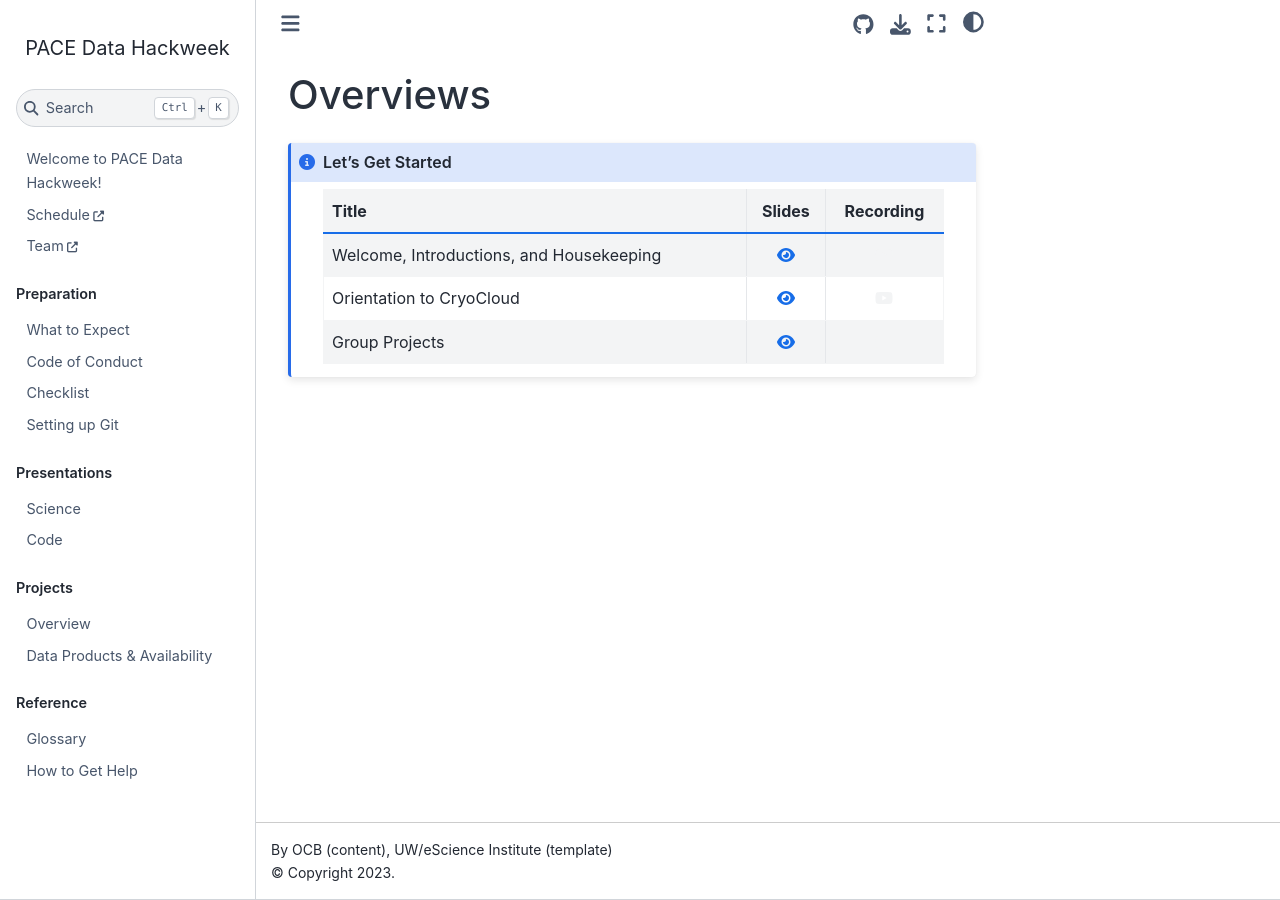
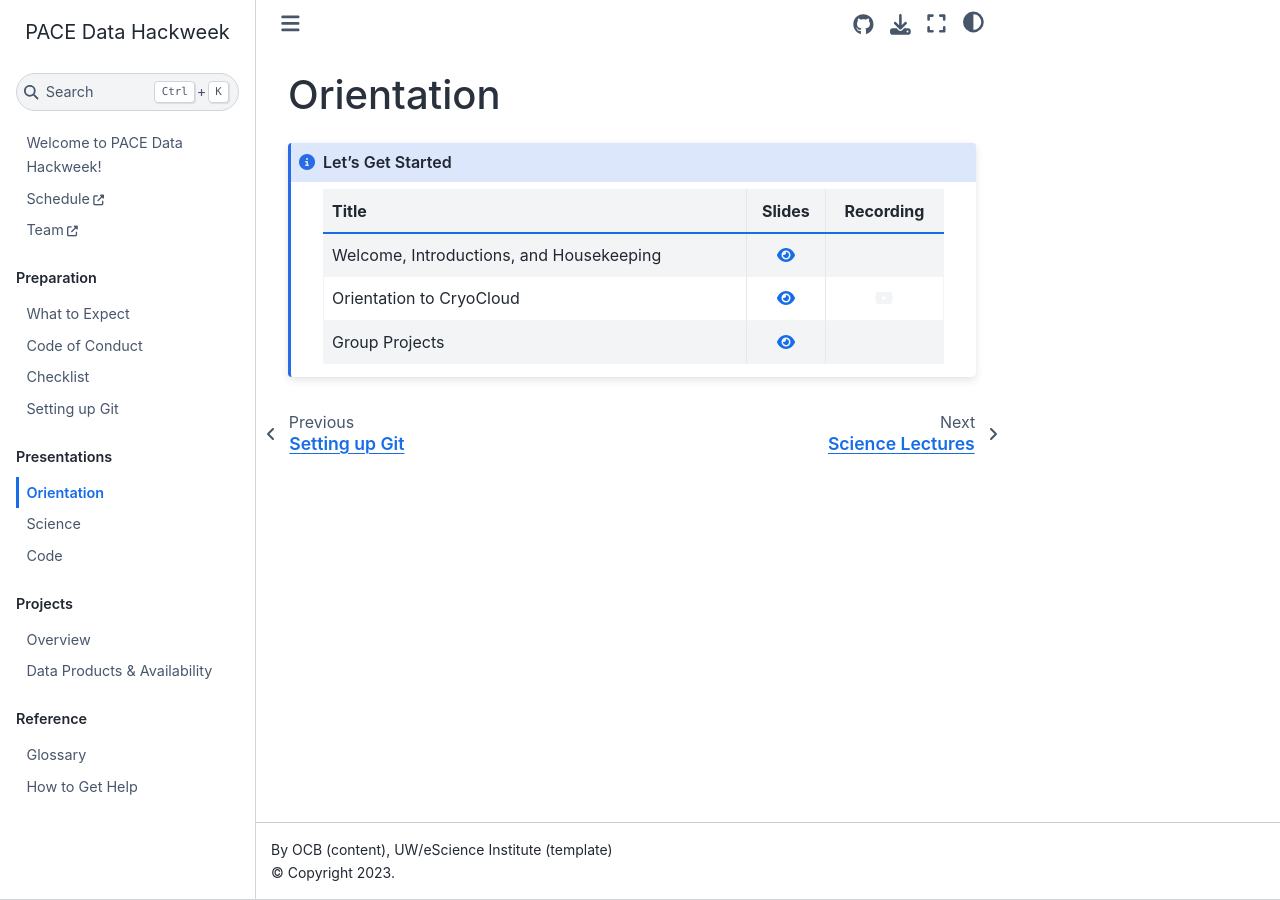
Before and after one commit to PACEHackWeek/pace-2025, a Jupyter Book: the page built from book/presentations/orientation.md, in a window 1280 px wide. Built offline with Jupyter Book 1.0.4 settings and Sphinx 7.4.7 and the Sphinx Book theme 1.1.4, drawn with Linux system fonts in a browser that asks for light colours.

Commit message:
renaming

````diff
--- a/book/_toc.yml
+++ b/book/_toc.yml
@@ -18,6 +18,7 @@ parts:
 #           title: CryoCloud Overview
 - caption: Presentations
   chapters:
+    - file: presentations/orientation
     - file: presentations/lectures
       title: Science
     - file: presentations/notebooks
--- a/book/presentations/intros.md
+++ b/book/presentations/orientation.md
@@ -1,4 +1,4 @@
-# Overviews
+# Orientation
 
 ```{admonition} Let's Get Started
 :class: note
````
Also changed, not shown: book/presentations/notebooks.md (+1 -1 lines).
